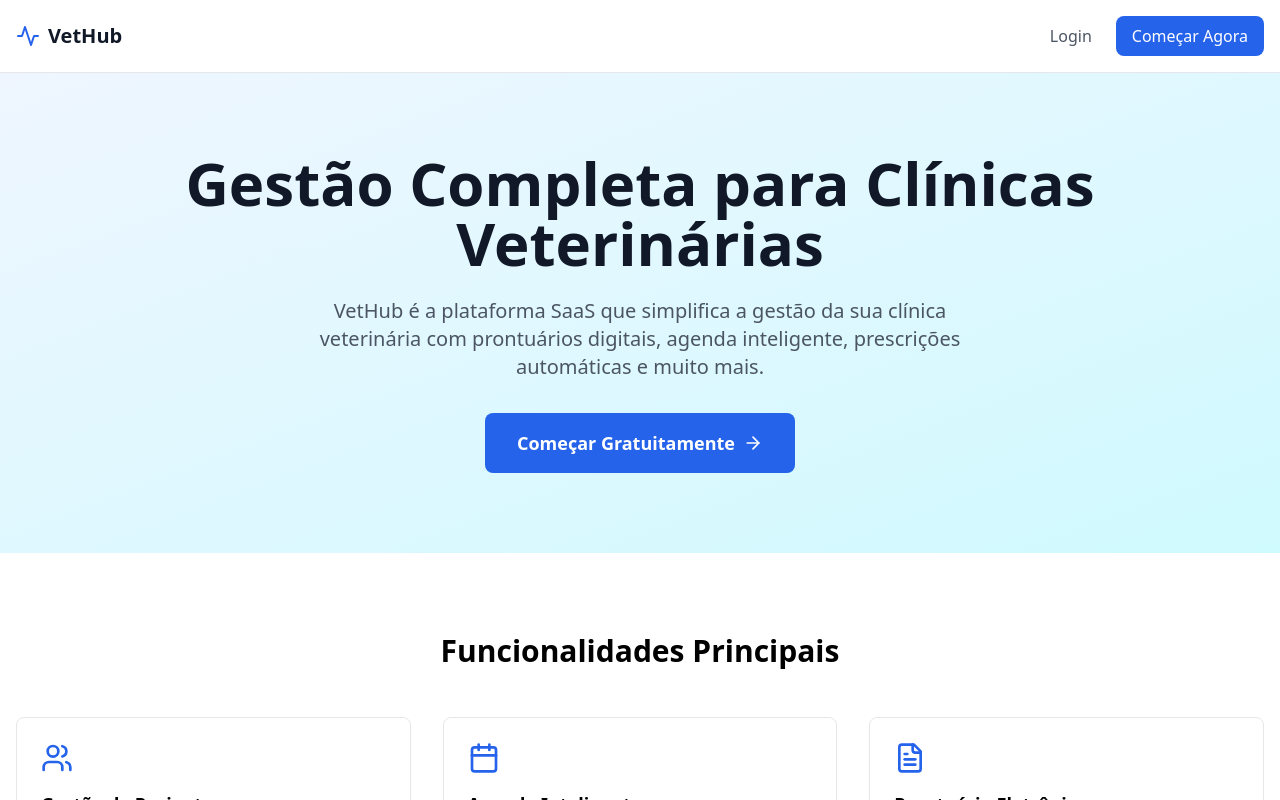
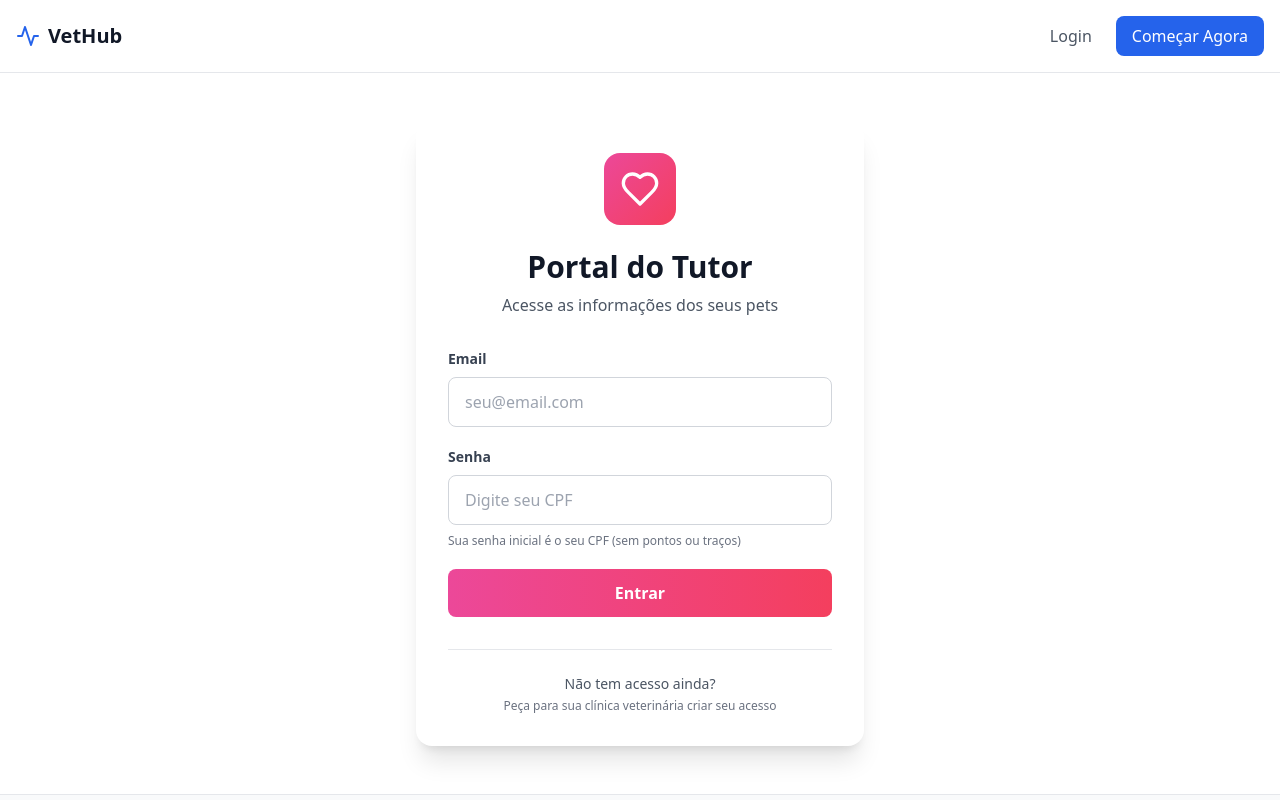
Before and after one commit to brotherscodedev/vethub, a React (Vite) app: page /tutor/login in a window 1280 px wide. Before the commit this address led to /. Shown: the top 800 px of the page. Built offline with nearby package versions, Linux system fonts and the light colour scheme; no server answers.

Commit message:
Updated App.tsx

```diff
--- a/src/App.tsx
+++ b/src/App.tsx
@@ -13,6 +13,7 @@ import { Vaccinations } from './pages/Vaccinations';
 import { PDV } from './pages/PDV';
 import { Settings } from './pages/Settings';
 import { TutorPortal } from './pages/TutorPortal';
+import { TutorLogin } from './pages/TutorLogin';
 
 function App() {
   return (
@@ -23,6 +24,7 @@ function App() {
           <Route path="/auth/login" element={<Login />} />
           <Route path="/auth/signup" element={<Signup />} />
           <Route path="/tutor" element={<TutorPortal />} />
+          <Route path="/tutor/login" element={<TutorLogin />} />
 
           <Route
             path="/clinic/dashboard"
--- /dev/null
+++ b/src/pages/TutorLogin.tsx
@@ -0,0 +1,114 @@
+import { useState } from 'react';
+import { useNavigate } from 'react-router-dom';
+import { PublicLayout } from '../components/layouts/PublicLayout';
+import { Heart } from 'lucide-react';
+import { supabase } from '../lib/supabase';
+
+export function TutorLogin() {
+  const navigate = useNavigate();
+  const [email, setEmail] = useState('');
+  const [password, setPassword] = useState('');
+  const [error, setError] = useState('');
+  const [loading, setLoading] = useState(false);
+
+  const handleSubmit = async (e: React.FormEvent) => {
+    e.preventDefault();
+    setError('');
+    setLoading(true);
+
+    try {
+      const { error: signInError } = await supabase.auth.signInWithPassword({
+        email,
+        password,
+      });
+
+      if (signInError) throw signInError;
+
+      navigate('/tutor');
+    } catch (err: any) {
+      console.error('Login error:', err);
+      setError(err.message || 'Erro ao fazer login. Verifique suas credenciais.');
+    } finally {
+      setLoading(false);
+    }
+  };
+
+  return (
+    <PublicLayout>
+      <div className="min-h-[calc(100vh-200px)] flex items-center justify-center py-12 px-4">
+        <div className="w-full max-w-md">
+          <div className="bg-white rounded-2xl shadow-xl p-8">
+            <div className="flex justify-center mb-6">
+              <div className="bg-gradient-to-br from-pink-500 to-rose-500 p-4 rounded-2xl">
+                <Heart className="w-10 h-10 text-white" />
+              </div>
+            </div>
+
+            <h1 className="text-3xl font-bold text-center mb-2 text-gray-900">
+              Portal do Tutor
+            </h1>
+            <p className="text-center text-gray-600 mb-8">
+              Acesse as informações dos seus pets
+            </p>
+
+            {error && (
+              <div className="mb-6 p-4 bg-red-50 border border-red-200 text-red-700 rounded-lg text-sm">
+                {error}
+              </div>
+            )}
+
+            <form onSubmit={handleSubmit} className="space-y-5">
+              <div>
+                <label className="block text-sm font-semibold text-gray-700 mb-2">
+                  Email
+                </label>
+                <input
+                  type="email"
+                  value={email}
+                  onChange={(e) => setEmail(e.target.value)}
+                  required
+                  className="w-full px-4 py-3 border border-gray-300 rounded-lg focus:ring-2 focus:ring-pink-500 focus:border-transparent transition"
+                  placeholder="seu@email.com"
+                />
+              </div>
+
+              <div>
+                <label className="block text-sm font-semibold text-gray-700 mb-2">
+                  Senha
+                </label>
+                <input
+                  type="password"
+                  value={password}
+                  onChange={(e) => setPassword(e.target.value)}
+                  required
+                  className="w-full px-4 py-3 border border-gray-300 rounded-lg focus:ring-2 focus:ring-pink-500 focus:border-transparent transition"
+                  placeholder="Digite seu CPF"
+                />
+                <p className="text-xs text-gray-500 mt-2">
+                  Sua senha inicial é o seu CPF (sem pontos ou traços)
+                </p>
+              </div>
+
+              <button
+                type="submit"
+                disabled={loading}
+                className="w-full bg-gradient-to-r from-pink-500 to-rose-500 text-white py-3 rounded-lg font-semibold hover:from-pink-600 hover:to-rose-600 disabled:opacity-50 transition transform hover:scale-105 active:scale-95"
+              >
+                {loading ? 'Entrando...' : 'Entrar'}
+              </button>
+            </form>
+
+            <div className="mt-8 pt-6 border-t border-gray-200 text-center">
+              <p className="text-sm text-gray-600">
+                Não tem acesso ainda?
+              </p>
+              <p className="text-xs text-gray-500 mt-1">
+                Peça para sua clínica veterinária criar seu acesso
+              </p>
+            </div>
+          </div>
+        </div>
+      </div>
+    </PublicLayout>
+  );
+}
--- a/src/pages/TutorPortal.tsx
+++ b/src/pages/TutorPortal.tsx
@@ -1,6 +1,6 @@
 import { useState, useEffect } from 'react';
 import { PublicLayout } from '../components/layouts/PublicLayout';
-import { Heart, Calendar, Syringe, Image } from 'lucide-react';
+import { Heart, Calendar, Syringe, Image, LogOut } from 'lucide-react';
 import { supabase } from '../lib/supabase';
 import { useAuth } from '../contexts/AuthContext';
 import { Animal, Vaccination, MedicalRecordFile } from '../types';
@@ -96,29 +96,126 @@ export function TutorPortal() {
   if (!user) {
     return (
       <PublicLayout>
-        <div className="min-h-[calc(100vh-200px)] flex items-center justify-center py-12">
-          <div className="text-center">
-            <Heart className="w-16 h-16 text-blue-600 mx-auto mb-4" />
-            <h1 className="text-3xl font-bold text-gray-900 mb-2">Portal do Tutor</h1>
-            <p className="text-gray-600 mb-8">Acesse informações do seu pet</p>
-            <button
-              onClick={() => (window.location.href = '/auth/login')}
-              className="bg-blue-600 text-white px-6 py-2 rounded-lg hover:bg-blue-700"
-            >
-              Fazer Login
-            </button>
+        <div className="min-h-[calc(100vh-200px)] bg-gradient-to-br from-pink-50 to-rose-50">
+          <div className="max-w-7xl mx-auto px-4 py-20">
+            <div className="text-center mb-16">
+              <div className="flex justify-center mb-6">
+                <div className="bg-gradient-to-br from-pink-500 to-rose-500 p-6 rounded-3xl shadow-2xl transform hover:scale-105 transition">
+                  <Heart className="w-20 h-20 text-white" />
+                </div>
+              </div>
+              <h1 className="text-5xl font-bold text-gray-900 mb-4">
+                Portal do Tutor
+              </h1>
+              <p className="text-xl text-gray-600 mb-8">
+                Acompanhe a saúde e bem-estar dos seus pets
+              </p>
+              <button
+                onClick={() => (window.location.href = '/tutor/login')}
+                className="bg-gradient-to-r from-pink-500 to-rose-500 text-white px-8 py-4 rounded-xl font-semibold hover:from-pink-600 hover:to-rose-600 transition transform hover:scale-105 active:scale-95 shadow-lg text-lg"
+              >
+                Acessar Meu Portal
+              </button>
+            </div>
+
+            <div className="grid md:grid-cols-3 gap-8 mt-16">
+              <div className="bg-white p-8 rounded-2xl shadow-lg hover:shadow-xl transition">
+                <div className="bg-pink-100 w-14 h-14 rounded-xl flex items-center justify-center mb-4">
+                  <Heart className="w-7 h-7 text-pink-600" />
+                </div>
+                <h3 className="text-xl font-bold text-gray-900 mb-3">
+                  Informações dos Pets
+                </h3>
+                <p className="text-gray-600">
+                  Acesse todas as informações sobre seus animais de estimação em um só lugar
+                </p>
+              </div>
+
+              <div className="bg-white p-8 rounded-2xl shadow-lg hover:shadow-xl transition">
+                <div className="bg-rose-100 w-14 h-14 rounded-xl flex items-center justify-center mb-4">
+                  <Calendar className="w-7 h-7 text-rose-600" />
+                </div>
+                <h3 className="text-xl font-bold text-gray-900 mb-3">
+                  Agende Consultas
+                </h3>
+                <p className="text-gray-600">
+                  Solicite agendamentos online de forma rápida e prática
+                </p>
+              </div>
+
+              <div className="bg-white p-8 rounded-2xl shadow-lg hover:shadow-xl transition">
+                <div className="bg-pink-100 w-14 h-14 rounded-xl flex items-center justify-center mb-4">
+                  <Syringe className="w-7 h-7 text-pink-600" />
+                </div>
+                <h3 className="text-xl font-bold text-gray-900 mb-3">
+                  Histórico de Vacinas
+                </h3>
+                <p className="text-gray-600">
+                  Acompanhe o cartão de vacinação e não perca nenhuma dose
+                </p>
+              </div>
+            </div>
+
+            <div className="mt-16 bg-white rounded-2xl shadow-lg p-8">
+              <h2 className="text-2xl font-bold text-gray-900 mb-4 text-center">
+                Como funciona?
+              </h2>
+              <div className="grid md:grid-cols-3 gap-6 mt-8">
+                <div className="text-center">
+                  <div className="bg-pink-500 text-white w-10 h-10 rounded-full flex items-center justify-center mx-auto mb-3 font-bold text-lg">
+                    1
+                  </div>
+                  <h4 className="font-semibold text-gray-900 mb-2">Peça Acesso</h4>
+                  <p className="text-sm text-gray-600">
+                    Solicite à sua clínica veterinária para criar seu acesso ao portal
+                  </p>
+                </div>
+                <div className="text-center">
+                  <div className="bg-rose-500 text-white w-10 h-10 rounded-full flex items-center justify-center mx-auto mb-3 font-bold text-lg">
+                    2
+                  </div>
+                  <h4 className="font-semibold text-gray-900 mb-2">Faça Login</h4>
+                  <p className="text-sm text-gray-600">
+                    Use seu email e CPF para fazer o primeiro acesso
+                  </p>
+                </div>
+                <div className="text-center">
+                  <div className="bg-pink-500 text-white w-10 h-10 rounded-full flex items-center justify-center mx-auto mb-3 font-bold text-lg">
+                    3
+                  </div>
+                  <h4 className="font-semibold text-gray-900 mb-2">Acompanhe</h4>
+                  <p className="text-sm text-gray-600">
+                    Veja informações, vacinas e exames dos seus pets
+                  </p>
+                </div>
+              </div>
+            </div>
           </div>
         </div>
       </PublicLayout>
     );
   }
 
+  const handleLogout = async () => {
+    await supabase.auth.signOut();
+    window.location.href = '/tutor';
+  };
+
   return (
     <PublicLayout>
       <div className="max-w-6xl mx-auto p-6">
-        <div className="mb-8">
-          <h1 className="text-3xl font-bold text-gray-900">Meus Pets</h1>
-          <p className="text-gray-600">Acompanhe a saúde dos seus animais</p>
+        <div className="mb-8 flex justify-between items-center">
+          <div>
+            <h1 className="text-3xl font-bold text-gray-900">Meus Pets</h1>
+            <p className="text-gray-600">Acompanhe a saúde dos seus animais</p>
+          </div>
+          <button
+            onClick={handleLogout}
+            className="flex items-center gap-2 px-4 py-2 text-gray-700 hover:bg-gray-100 rounded-lg transition"
+          >
+            <LogOut className="w-4 h-4" />
+            Sair
+          </button>
         </div>
 
         {animals.length === 0 ? (
```
